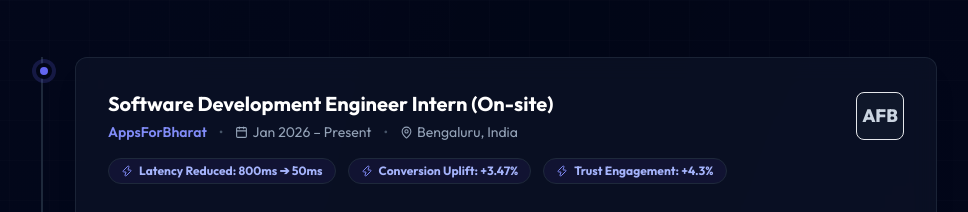
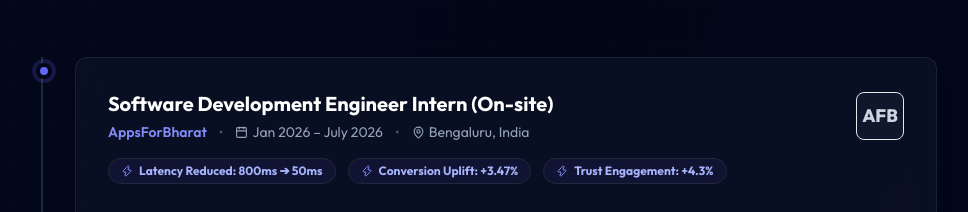
Before and after one commit to priyanjul-beep/PortfolioWebsite, a React (Vite) app: page / in a window 1280 px wide. Shown: the part 2600-2812 px from the top of the page, without its empty margins (151-1119 px from the left). Built offline with nearby package versions, Linux system fonts and the light colour scheme.

Commit message:
push changes related to experience

```diff
--- a/src/components/Experience.jsx
+++ b/src/components/Experience.jsx
@@ -7,7 +7,7 @@ export default function Experience({ currentMode }) {
     {
       company: 'AppsForBharat',
       role: 'Software Development Engineer Intern (On-site)',
-      duration: 'Jan 2026 – Present',
+      duration: 'Jan 2026 – July 2026',
       location: 'Bengaluru, India',
       logo: 'AFB',
       metrics: [
@@ -48,7 +48,7 @@ export default function Experience({ currentMode }) {
     {
       company: 'AppsForBharat',
       role: 'Software Development Engineer Intern (On-site)',
-      duration: 'Jan 2026 – Present',
+      duration: 'Jan 2026 – July 2026',
       location: 'Bengaluru, India',
       logo: 'AFB',
       metrics: [
```
Also changed, not shown: 1 other file (tests, documents, lock files or other folders).
